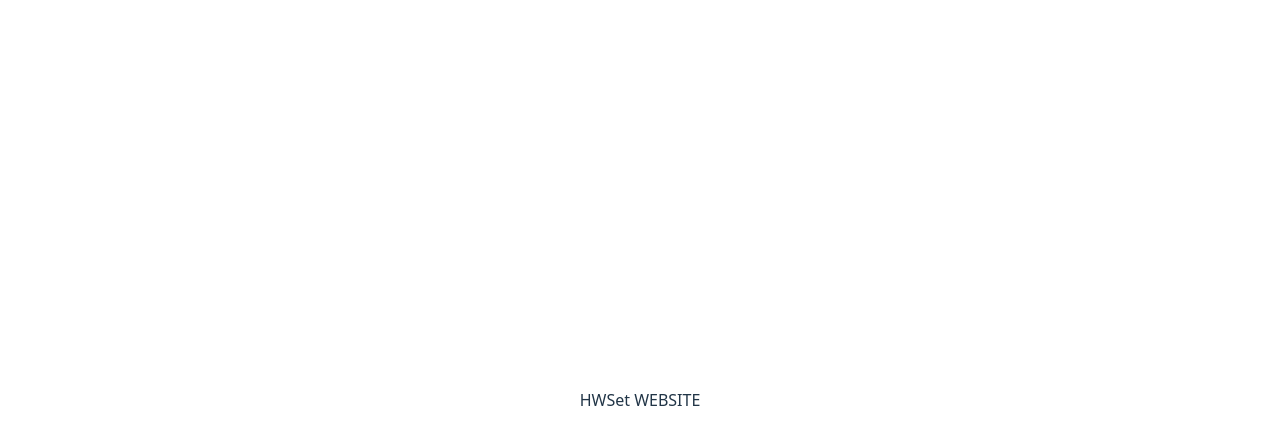
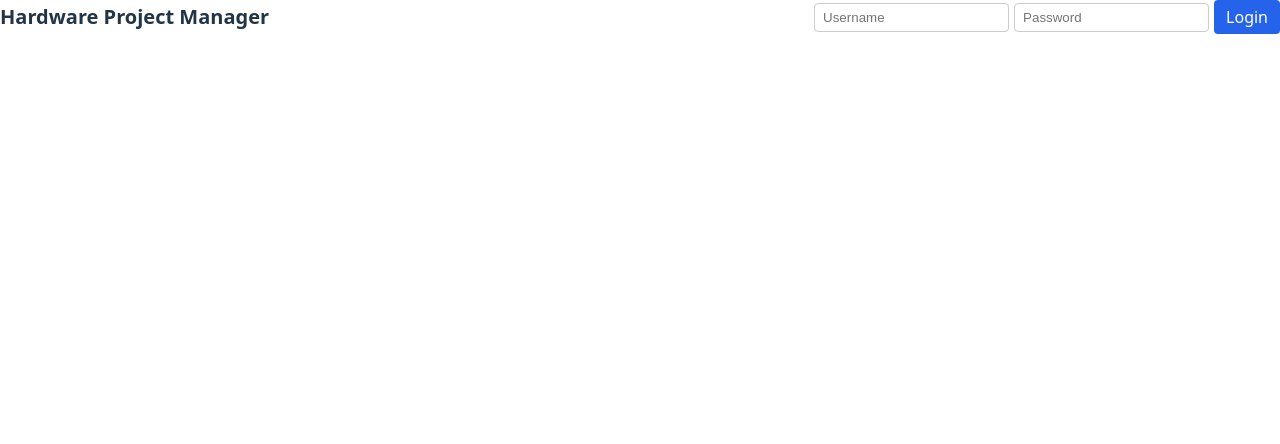
Before and after one commit to jerin-t-andrews/18805-TeamOne, a React app in the folder frontend/: page / in a window 1280 px wide. Shown: the top 444 px of the page. Built offline with nearby package versions, Linux system fonts and the light colour scheme; the HTML template or start-up script is replaced by a standard one.

Commit message:
navbar and components folder created

```diff
--- a/frontend/src/App.css
+++ b/frontend/src/App.css
@@ -2,5 +2,43 @@
   max-width: 1280px;
   margin: 0 auto;
   padding: 2rem;
+  /* padding-top: 60px; push content below navbar */
   text-align: center;
 }
+
+nav {
+  display: flex;
+  justify-content: space-between;
+  align-items: center;
+  width: 100%;
+  position: fixed;
+  top: 0;
+  left: 0;
+  right: 0;
+}
+
+nav .title {
+  font-size: 1.25rem;
+  font-weight: bold;
+}
+
+nav .right-section {
+  display: flex;
+  align-items: center;
+  gap: 5px;
+}
+
+nav input {
+  padding: 6px 8px;
+  border-radius: 4px;
+  border: 1px solid #ccc;
+}
+
+nav button {
+  padding: 6px 12px;
+  border-radius: 4px;
+  border: none;
+  background-color: #2563eb;
+  color: white;
+  cursor: pointer;
+}
--- a/frontend/src/App.jsx
+++ b/frontend/src/App.jsx
@@ -1,15 +1,14 @@
 import { useState } from 'react'
 import './App.css'
+import Navbar from './componenets/Navbar'
 
 function App() {
   const [count, setCount] = useState(0)
 
   return (
     <>
+      <Navbar/>
       <div>
-        <p>
-          HWSet WEBSITE
-        </p>
       </div>
     </>
   )
--- /dev/null
+++ b/frontend/src/componenets/Navbar.jsx
@@ -0,0 +1,14 @@
+function Navbar() {
+    return (
+        <nav>
+            <div className="title">Hardware Project Manager</div>
+                <div className="right-section">
+                    <input type="text" placeholder="Username"/>
+                    <input type="password" placeholder="Password"/>
+                    <button>Login</button>
+                </div>
+        </nav>
+    );
+}
+
+export default Navbar;
```
